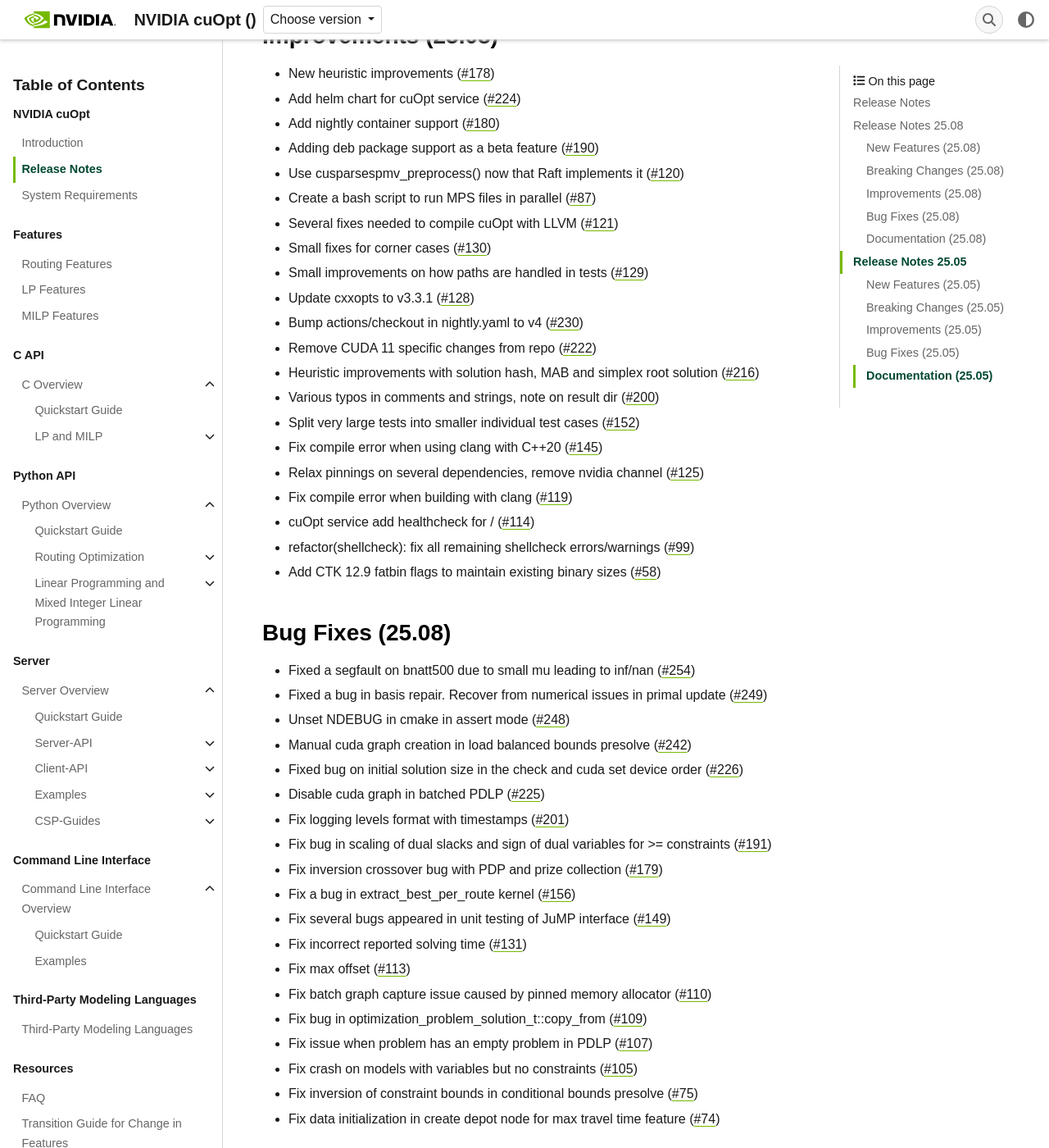
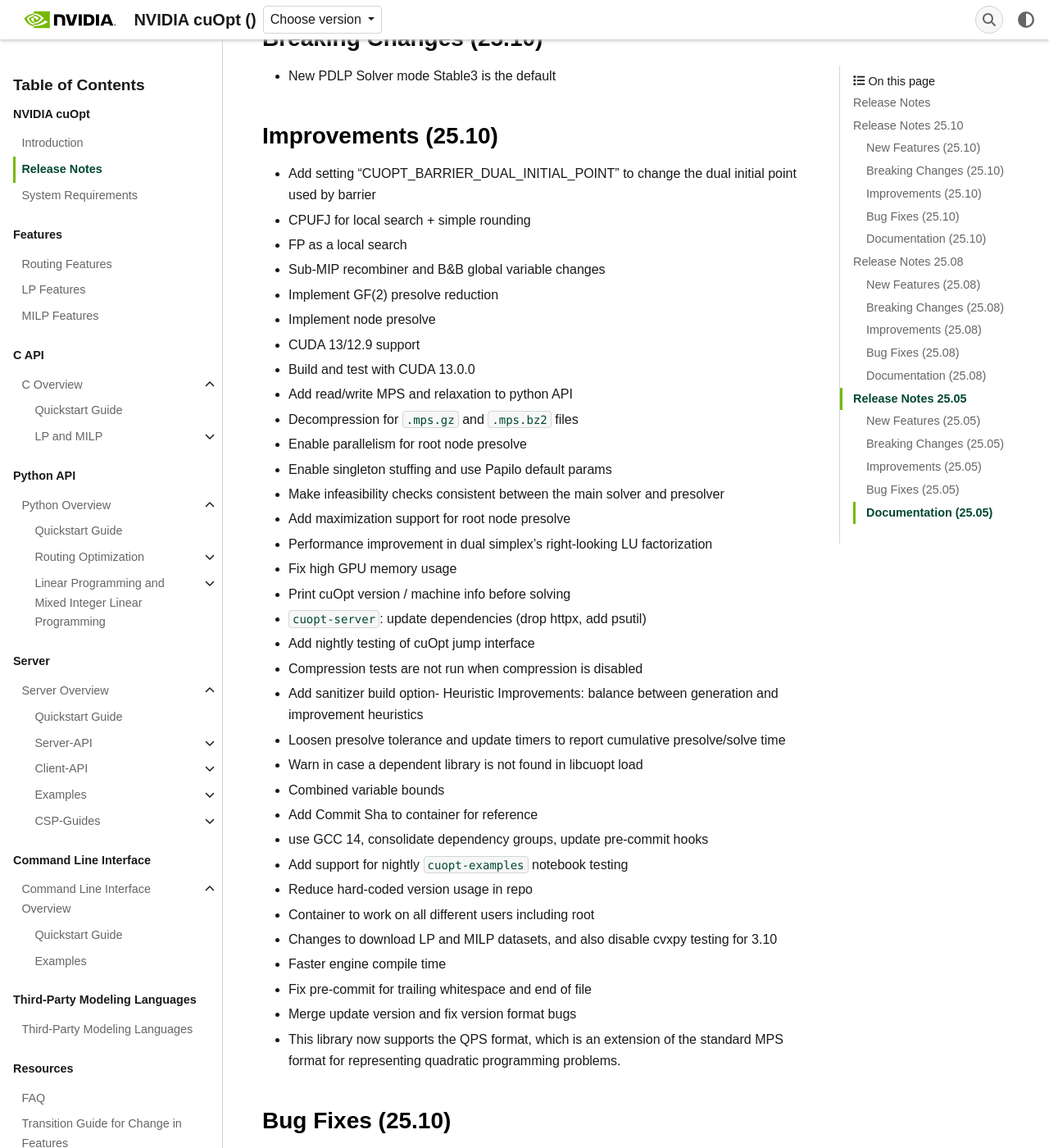
Before and after one commit to nguidotti/cuopt, a Sphinx documentation site: the page built from docs/cuopt/source/release-notes.rst, in a window 1280 px wide and 1400 px high, scrolled down 474 px. Shown: the whole window at 82% size. Built offline with Sphinx 7.4.7, drawn with Linux system fonts in a browser that asks for light colours; some web fonts are replaced; the version number could not be read and is left out; some of the changed text lies outside the part shown.

Commit message:
Release notes for v25.10 (#432)
## Issue

Authors:
  - Cindy Wilkinson (https://github.com/cwilkinson76)
  - Ramakrishnap (https://github.com/rgsl888prabhu)
  - Chris Maes (https://github.com/chris-maes)

Approvers:
  - Trevor McKay (https://github.com/tmckayus)

URL: https://github.com/NVIDIA/cuopt/pull/432

```diff
--- a/docs/cuopt/source/release-notes.rst
+++ b/docs/cuopt/source/release-notes.rst
@@ -1,6 +1,93 @@
 =====================
 Release Notes
 =====================
+
+====================
+Release Notes 25.10
+====================
+
+New Features (25.10)
+--------------------
+
+- New barrier method for solving LPs. Uses cuDSS for sparse Cholesky / LDT.
+- Concurrent mode for LPs now uses PDLP, dual simplex, and barrier
+- New PDLP solver mode Stable3.
+- MIP presolve using Papilo (enabled by default). LP presolve using Papilo (optional).
+- Parallel branch and bound on the CPU: multiple best-first search and diving threads
+
+Breaking Changes (25.10)
+------------------------
+
+- New PDLP Solver mode Stable3 is the default
+
+
+Improvements (25.10)
+--------------------
+
+- Add setting "CUOPT_BARRIER_DUAL_INITIAL_POINT" to change the dual initial point used by barrier
+- CPUFJ for local search + simple rounding
+- FP as a local search
+- Sub-MIP recombiner and B&B global variable changes
+- Implement GF(2) presolve reduction
+- Implement node presolve
+- CUDA 13/12.9 support
+- Build and test with CUDA 13.0.0
+- Add read/write MPS and relaxation to python API
+- Decompression for ``.mps.gz`` and ``.mps.bz2`` files
+- Enable parallelism for root node presolve
+- Enable singleton stuffing and use Papilo default params
+- Make infeasibility checks consistent between the main solver and presolver
+- Add maximization support for root node presolve
+- Performance improvement in dual simplex's right-looking LU factorization
+- Fix high GPU memory usage
+- Print cuOpt version / machine info before solving
+- ``cuopt-server``: update dependencies (drop httpx, add psutil)
+- Add nightly testing of cuOpt jump interface
+- Compression tests are not run when compression is disabled
+- Add sanitizer build option- Heuristic Improvements: balance between generation and improvement heuristics
+- Loosen presolve tolerance and update timers to report cumulative presolve/solve time
+- Warn in case a dependent library is not found in libcuopt load
+- Combined variable bounds
+- Add Commit Sha to container for reference
+- use GCC 14, consolidate dependency groups, update pre-commit hooks
+- Add support for nightly ``cuopt-examples`` notebook testing
+- Reduce hard-coded version usage in repo
+- Container to work on all different users including root
+- Changes to download LP and MILP datasets, and also disable cvxpy testing for 3.10
+- Faster engine compile time
+- Fix pre-commit for trailing whitespace and end of file
+- Merge update version and fix version format bugs
+- This library now supports the QPS format, which is an extension of the standard MPS format for representing quadratic programming problems.
+
+
+Bug Fixes (25.10)
+-----------------
+
+- Fix variables out of bounds caused by CPUFJ LP scratch thread
+- Fix the maybe-uninitialized compilation error
+- Fix linking errors in the test suite when disabling C adaptor
+- Compute relative gap with respect to user objectives
+- Add http timeout values for general, send, and receive to client
+- Fix bug in ``fixed_problem_computation``
+- Remove ``limiting_resource_adaptor`` leftover
+- Add support for cuda13 container and fix cuda13 lib issues in wheel
+- Return Infeasible if the user problem contains crossing bounds
+- Fix out-of-bound access in ``clean_up_infeasibilities``
+- Empty columns with infinite bounds are not removed
+
+
+Documentation (25.10)
+---------------------
+
+- Add tutorial video links to Decompression
+- Add warmstart, model update, update docs
+- add docs on CI workflow inputs
+- Add name to drop-down for video link
+- Add video link to the docs and to the Readme
+- Add documentation on nightly installation commands
+- Fix version in version tab, change log, and fix typos
+- Doc update for container version update, and add ``nvidia-cuda-runtime`` as a dependency
+
 
 ====================
 Release Notes 25.08
```
